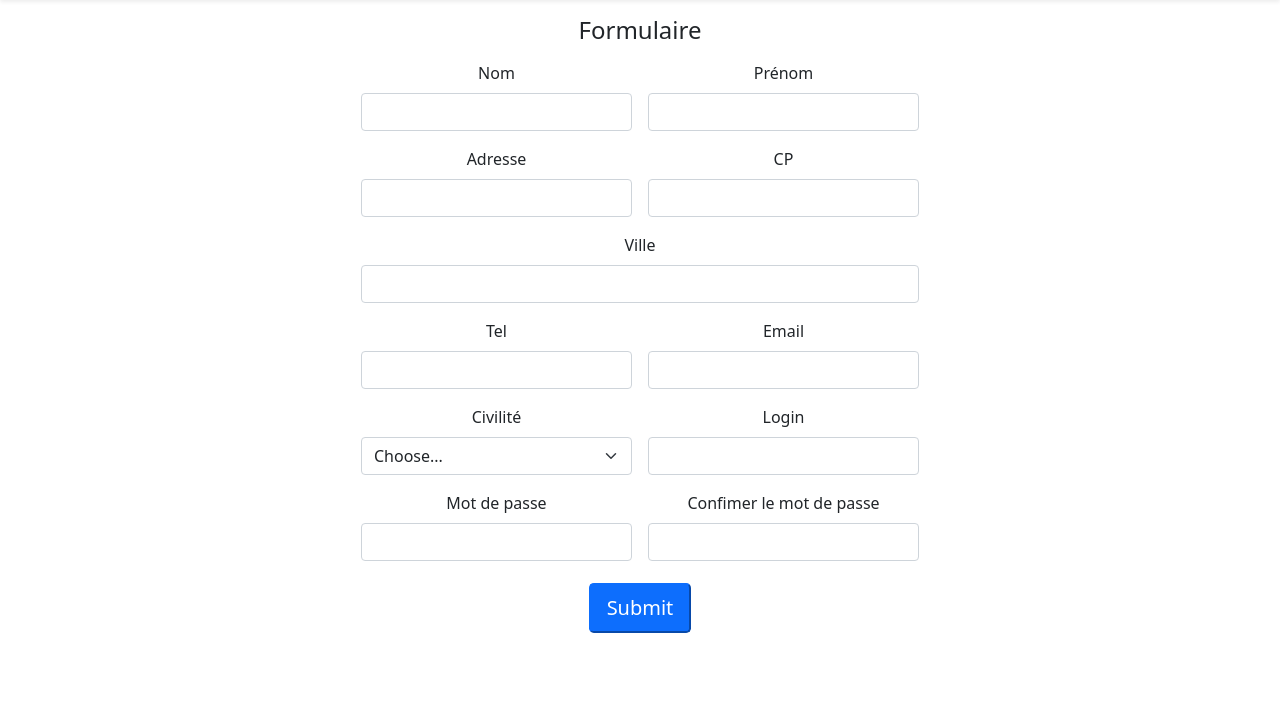
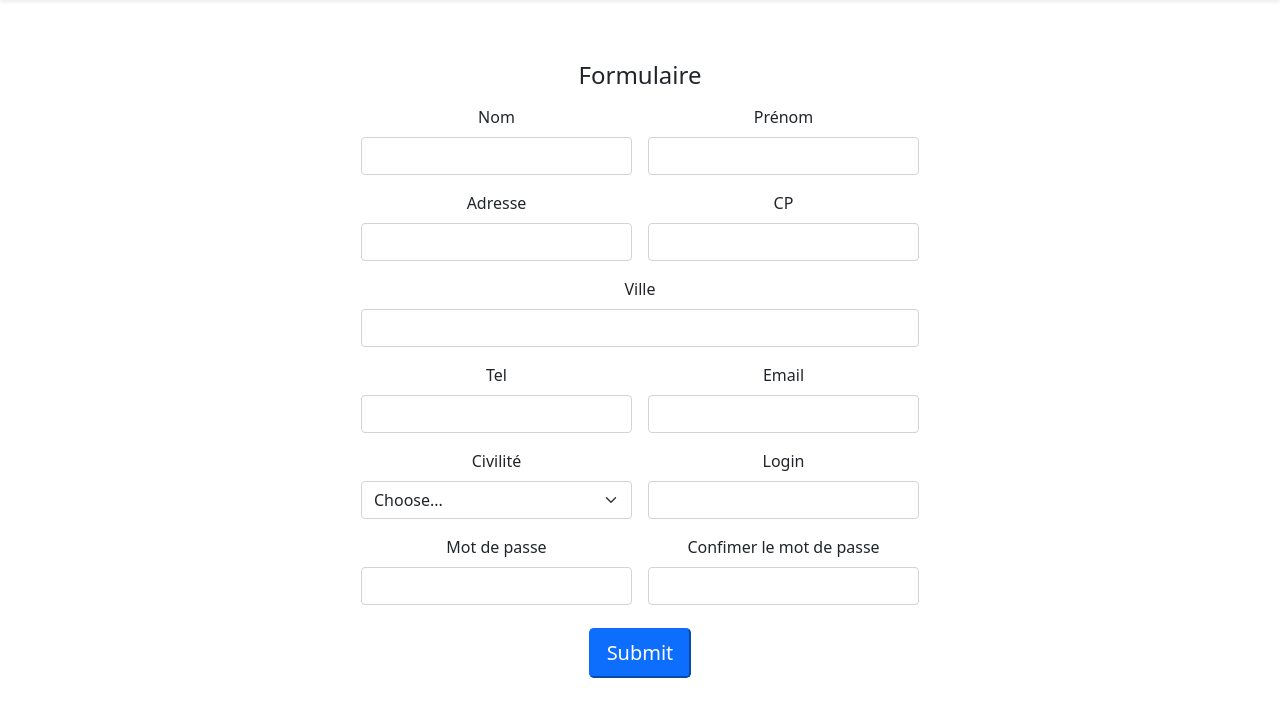
Before and after one commit to JolivelCorentin/TP01-JOLIVEL-Corentin, a PHP site: page / in a window 1280 px wide. Shown: the part 57-774 px from the top of the page. Run offline with PHP 8.4, Linux system fonts and the light colour scheme.

Commit message:
modif design

```diff
--- a/index.php
+++ b/index.php
@@ -13,7 +13,7 @@
 </header>
 
 <div class="container" style="text-align: center; margin: auto; margin-left: auto;margin-right: auto;  display: flex; justify-content: center;">
-<div class="col-md-6 col-lg-6">
+<div class="col-md-6 col-lg-6" style="margin-top: 4%">
         <h4 class="mb-3">Formulaire</h4>
         <form class="needs-validation" novalidate>
           <div class="row g-3">
@@ -47,7 +47,6 @@
               <input type="text" class="form-control" id="Tel" placeholder="" value="" required>
 
             </div>
-
 
                         <div class="col-sm-6">
               <label for="Email" class="form-label">Email</label>
@@ -110,7 +109,7 @@ function VerifyPasswords()
 
     if(password != confirmation)
     {
-        alert("Attention, les mot de passe entrés sont différents !");
+        alert("Attention, les mots de passe entrés sont différents !");
     }
 }
 
```
